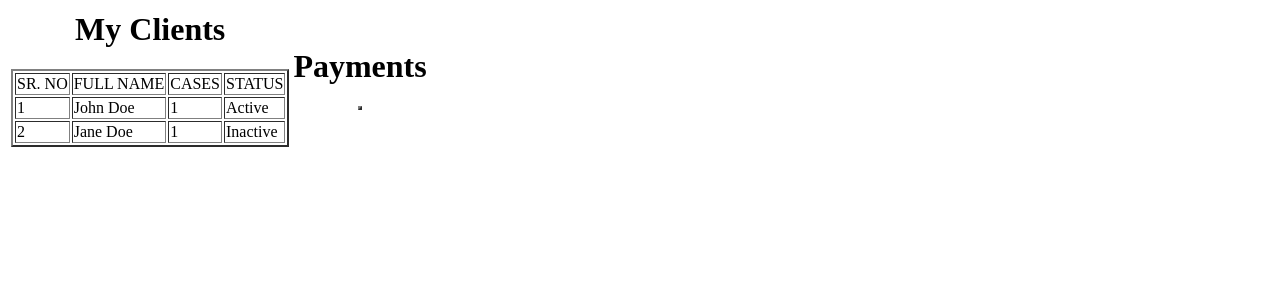
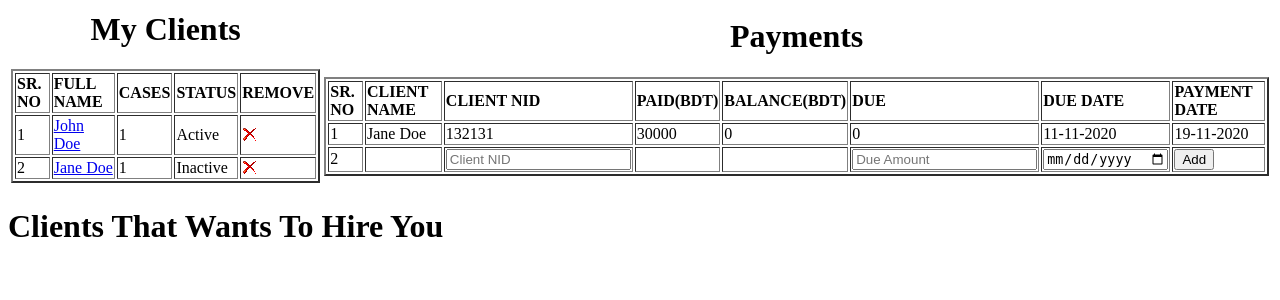
Before and after one commit to fffffatah/Justice_for_Managing_Cases, a PHP site: page /pages/lawyer/clients.php in a window 1280 px wide. Shown: the top 300 px of the page. Run offline with PHP 8.4, Linux system fonts and the light colour scheme.

Commit message:
Add contents to client page

```diff
--- a/pages/lawyer/clients.php
+++ b/pages/lawyer/clients.php
@@ -16,32 +16,68 @@
                     <h1>My Clients</h1>
                     <table border="2">
                         <tr>
-                            <td>SR. NO</td>
-                            <td>FULL NAME</td>
-                            <td>CASES</td>
-                            <td>STATUS</td>
+                            <td><b>SR. NO</b></td>
+                            <td><b>FULL NAME</b></td>
+                            <td><b>CASES</b></td>
+                            <td><b>STATUS</b></td>
+                            <td><b>REMOVE</b></td>
                         </tr>
                         <tr>
                             <td>1</td>
-                            <td>John Doe</td>
+                            <td><a href="clientdetails.php">John Doe</a></td>
                             <td>1</td>
                             <td>Active</td>
+                            <td><img src="../../assets/delete.png"></td>
                         </tr>
                         <tr>
                             <td>2</td>
-                            <td>Jane Doe</td>
+                            <td><a href="clientdetails.php">Jane Doe</a></td>
                             <td>1</td>
                             <td>Inactive</td>
+                            <td><img src="../../assets/delete.png"></td>
                         </tr>
                     </table>
                 </td>
                 <td align="center">
                     <h1>Payments</h1>
                     <table border="2">
-
+                        <tr>
+                            <td><b>SR. NO</b></td>
+                            <td><b>CLIENT NAME</b></td>
+                            <td><b>CLIENT NID</b></td>
+                            <td><b>PAID(BDT)</b></td>
+                            <td><b>BALANCE(BDT)</b></td>
+                            <td><b>DUE</b></td>
+                            <td><b>DUE DATE</b></td>
+                            <td><b>PAYMENT DATE</b></td>
+                        </tr>
+                        <tr>
+                            <td>1</td>
+                            <td>Jane Doe</td>
+                            <td>132131</td>
+                            <td>30000</td>
+                            <td>0</td>
+                            <td>0</td>
+                            <td>11-11-2020</td>
+                            <td>19-11-2020</td>
+                        </tr>
+                        <tr>
+                            <td>2</td>
+                            <td><!--EMPTY--></td>
+                            <td><input type="number" name="client_pay_nid" placeholder="Client NID"></td>
+                            <td><!--EMPTY--></td>
+                            <td><!--EMPTY--></td>
+                            <td><input type="number" name="client_pay_due" placeholder="Due Amount"></td>
+                            <td><input type="date" name="client_pay_due_date"></td>
+                            <td><input type="submit" name="add_pay_button" value="Add"></td>
+                        </tr>
                     </table>
                 </td>
             </tr>
         </table>
+        <table>
+            <h1>Clients That Wants To Hire You</h1>
+
+        </table>
     </body>
 </html>
```
